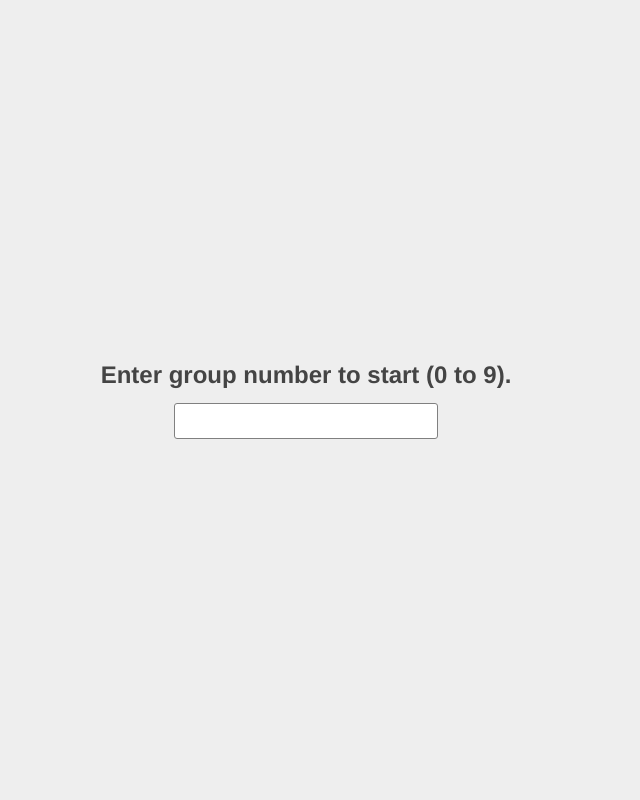
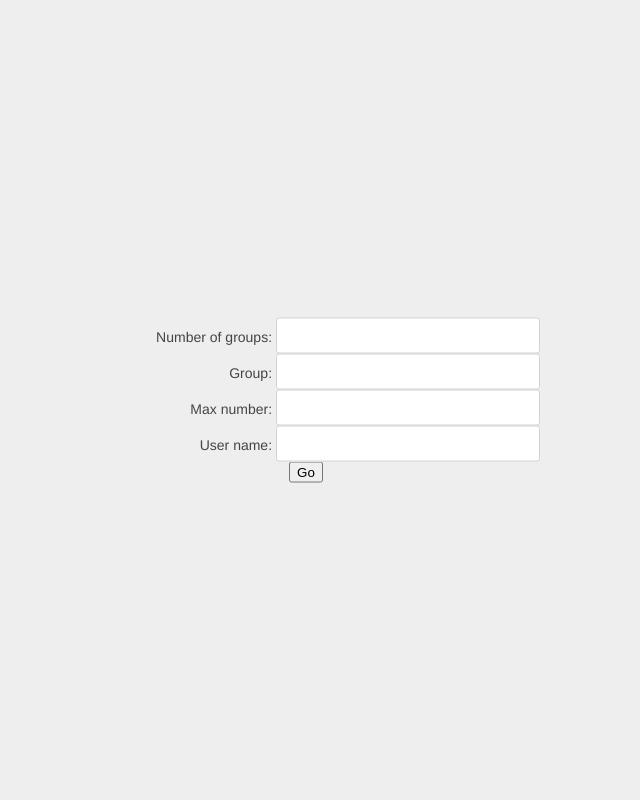
Before and after one commit to Kenadia/factor_things, a Flask app: page / in a window 1280 px wide. Shown: the whole page, without its empty margins (334-974 px from the left). Run offline with Flask 2, Linux system fonts and the light colour scheme; some libraries are stand-ins or nearby versions.

Commit message:
Count levels, add separate index page

```diff
--- a/app.py
+++ b/app.py
@@ -2,27 +2,83 @@ import flask
 from flask import request
 import flask_pymongo
 
+INITIAL_LEVEL = 1
+MIN_LEVEL = 0
+MAX_LEVEL = 10
+
 app = flask.Flask(__name__, static_url_path='')
+app.debug = True
 mongo = flask_pymongo.PyMongo(app)
 
 
 @app.route('/', methods=('GET',))
 def index():
   return flask.render_template('index.html')
-  # return flask.render_template('index.html', votes=db['votes'])
+
+
+@app.route('/go', methods=('GET',))
+def go():
+  return flask.render_template('go.html')
+
+
+@app.route('/levels', methods=('GET',))
+def levels():
+  user = request.args['user']
+  max_num = int(request.args['max_num'])
+
+  records = mongo.db.levels.find({'user': user, 'number': {'$lt': max_num}})
+
+  data = {}
+
+  for record in records:
+    data[record['number']] = record['level']
+
+  for i in xrange(max_num):
+    if i not in data:
+      data[i] = INITIAL_LEVEL
+
+  return flask.jsonify({'data': data})
+
+
+@app.route('/up', methods=('POST',))
+def up():
+  user = request.form.get('user')
+  number = int(request.form.get('number'))
+
+  if user is None or number is None:
+    return flask.jsonify({})
+
+  record = mongo.db.levels.find_one({'user': user, 'number': number})
+
+  if record is None:
+    level = INITIAL_LEVEL + 1
+    mongo.db.levels.insert_one({'user': user, 'number': number, 'level': level})
+  else:
+    level = record['level']
+    if level < MAX_LEVEL:
+      mongo.db.levels.update({'_id': record['_id']}, {'$inc': {'level': 1}})
+  return flask.jsonify({})
+
+
+@app.route('/down', methods=('POST',))
+def down():
+  user = request.form.get('user')
+  number = int(request.form.get('number'))
+
+  if user is None or number is None:
+    return flask.jsonify({})
+
+  record = mongo.db.levels.find_one({'user': user, 'number': number})
+
+  if record is None:
+    level = INITIAL_LEVEL - 1
+    mongo.db.levels.insert_one({'user': user, 'number': number, 'level': level})
+  else:
+    level = record['level']
+    if level > MIN_LEVEL:
+      mongo.db.levels.update({'_id': record['_id']}, {'$inc': {'level': -1}})
+  return flask.jsonify({})
 
 
 if __name__ == '__main__':
   app.run()
-
-
-# @app.route('/votes', methods=('POST', 'GET'))
-# def votes(name=None):
-#   if request.method == 'GET':
-#     # return mongo.db.voteCount.find_one_or_404({})
-#     return flask.jsonify({'votes': db['votes']})
-
-#   elif request.method == 'POST':
-#     # mongo.db.voteCount.update({}, {'$inc': {'count':1}})
-#     db['votes'] += 1
-#     return flask.jsonify({})
--- /dev/null
+++ b/static/index.js
@@ -0,0 +1,14 @@
+function main() {
+  let $submit = $('.js-submit');
+
+  $submit.click(function () {
+    let path = 'go?'
+    let params = ['num_groups', 'group', 'max_num', 'user'];
+    for (let param of params) {
+      path += param + '=' + $('#' + param).val() + '&';
+    }
+    path = path.slice(0, path.length - 1);
+    window.location.href += path;
+  });
+}
+$(document).ready(main);
--- a/static/main.js
+++ b/static/main.js
@@ -2,9 +2,11 @@
 
 // Parse query params. They are all optional.
 let uri = new Uri(location.href);
-let groupNum = uri.getQueryParamValue('group');
-let numGroups = uri.getQueryParamValue('num_groups') || 10;
-let maxNum = uri.getQueryParamValue('max_num') || 100;
+let groupNum = parseInt(uri.getQueryParamValue('group'));
+let numGroups = parseInt(uri.getQueryParamValue('num_groups')) || 10;
+let maxNum = parseInt(uri.getQueryParamValue('max_num')) || 100;
+let user = uri.getQueryParamValue('user');
+let ignore_levels = uri.getQueryParamValue('ignore_levels') === 'true';
 
 let MODERATELY_BIG_PRIME_1 = 3759289
 let MODERATELY_BIG_PRIME_2 = 8619943
@@ -31,10 +33,33 @@ function main() {
   $overlay = $('.js-overlay');
   $statusText = $('.js-status-text');
 
-  let initialMessage = 'Hit enter to begin.';
+  if (user === undefined) {
+    setUp();
+    return
+  }
+
+  ($.get('/levels', {'user': user, 'max_num': maxNum})
+      .done(function (response) {
+        console.log('Got response ', response);
+        setUp();
+      })
+      .fail(function (error) {
+        $label.text('Could not load the page, an error occurred.');
+      }));
+}
+
+function setUp() {
+  let initialMessage = ''
+
+  if (user !== undefined) {
+    initialMessage += 'Hello, ' + capitalize(user) + '. ';
+  }
+
   if (groupNum === undefined) {
-    initialMessage = ('Enter group number to start (0 to ' +
+    initialMessage += ('Enter group number to start (0 to ' +
                       (numGroups - 1) + ').');
+  } else {
+    initialMessage += 'Hit enter to begin.';
   }
   $label.text(initialMessage);
 
@@ -49,6 +74,13 @@ function main() {
       $input.val('');
     }
   });
+}
+
+function capitalize(s) {
+  if (s === '') {
+    return '';
+  }
+  return s[0].toUpperCase() + s.slice(1);
 }
 
 function submit(input) {
@@ -73,8 +105,14 @@ function submit(input) {
       return;
     }
     if (areCorrectFactors(intList)) {
+      if (user !== undefined) {
+        $.post('/up', {'user': user, 'number': currentNum});
+      }
       nextNum();
     } else {
+      if (user !== undefined) {
+        $.post('/down', {'user': user, 'number': currentNum});
+      }
       flashBackground('red');
       errorCount++;
     }
--- a/static/style.css
+++ b/static/style.css
@@ -8,6 +8,13 @@ body {
   background: #eee;
   text-align: center;
 }
+
+.form-label {
+  display: inline-block;
+  width: 200px;
+  text-align: right;
+}
+
 .container {
   display: inline-block;
   position: absolute;
--- a/templates/index.html
+++ b/templates/index.html
@@ -9,17 +9,25 @@
     integrity="sha256-hVVnYaiADRTO2PzUGmuLJr8BLUSjGIZsDYGmIJLv2b8="
     crossorigin="anonymous">
   </script>
-  <script src="./Uri.js"></script>
-  <script src="./main.js" defer></script>
+  <script src="./index.js"></script>
 </head>
 <body>
-
   <div class="container">
-    <p><label for="input" class="js-label label">Loading…</label></p>
-    <p><input type="text" id="input" class="js-input input"></p>
-    <p class="js-status-text"></p>
+    <form action="javascript:void(0);">
+      <label class="form-label" for="num_groups">Number of groups:</label>
+      <input type="text" class="input" id="num_groups">
+      <br>
+      <label class="form-label" for="group">Group:</label>
+      <input type="text" class="input" id="group">
+      <br>
+      <label class="form-label" for="max_num">Max number:</label>
+      <input type="text" class="input" id="max_num">
+      <br>
+      <label class="form-label" for="user">User name:</label>
+      <input type="text" class="input" id="user">
+      <br>
+      <button type="submit" class="js-submit">Go</button>
+    </form>
   </div>
-
-  <div class="js-overlay overlay"></div>
 </body>
 </html>
```
Also changed, not shown: templates/go.html (added, +27 -0 lines).
